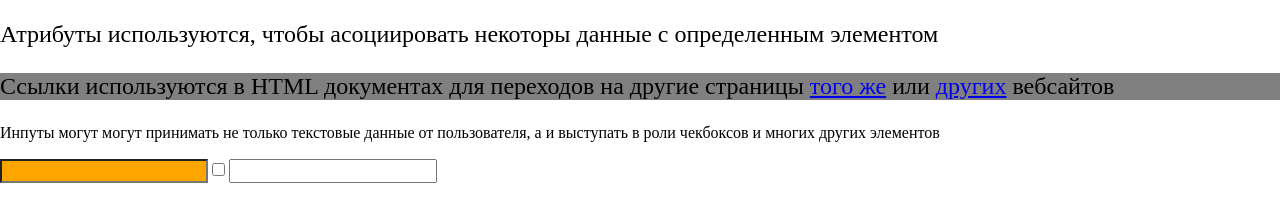
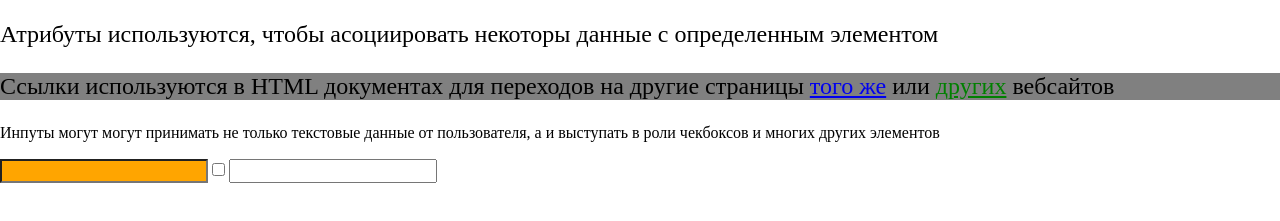
Before and after one commit to Antikiok/gc-lesson-css, a plain HTML site: page Lesson5/Task2/index.html in a window 1280 px wide. Shown: the part 61-282 px from the top of the page. Drawn offline with nearby package versions, Linux system fonts and the light colour scheme.

Commit message:
fix css in file

```diff
--- a/Lesson5/Task2/index.html
+++ b/Lesson5/Task2/index.html
@@ -16,7 +16,7 @@
       [data-description] {
         font-size: 24px;
       }
-      [target][blank] {
+      [target][href] {
         color: green;
       }
       [type='text'] {
```
